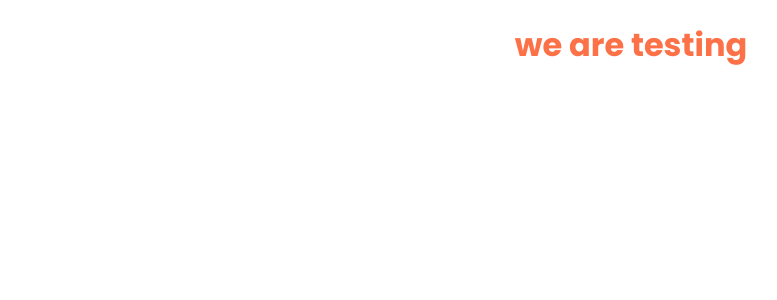
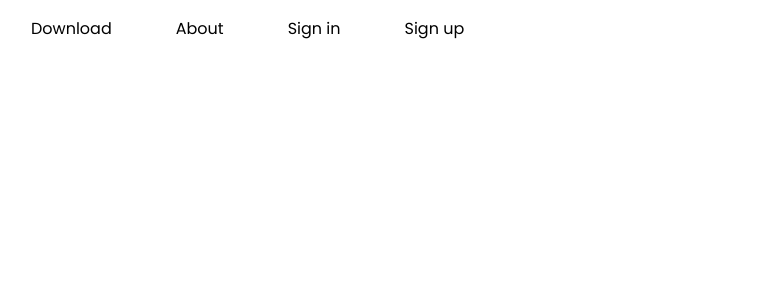
Before and after one commit to Love-Becca/converter, a React (Create React App) app: page / in a window 1280 px wide. Shown: the top 300 px of the page, without its empty margins (9-786 px from the left). Built offline with nearby package versions, Linux system fonts and the light colour scheme.

Commit message:
add: header

```diff
--- a/src/App.css
+++ b/src/App.css
@@ -1,3 +1,3 @@
-.App {
+/* .App {
   text-align: center;
-}
+} */
--- a/src/App.js
+++ b/src/App.js
@@ -1,9 +1,12 @@
 import './App.css';
+import Header from './ConverterHeader';
+import Body from './Converter';
 
 function App() {
   return (
     <div className="App">
-      <h1>we are testing</h1>
+      <Header />
+      <Body />
     </div>
   );
 }
--- /dev/null
+++ b/src/Converter.css
@@ -0,0 +1,8 @@
+li{
+    list-style-type: none;
+}
+
+ul{
+    display: flex;
+    gap: 5vw;
+}
--- /dev/null
+++ b/src/Converter.js
@@ -0,0 +1,10 @@
+import React from "react";
+
+const Body = () => {
+    return (
+        <>
+        </>
+    );
+}
+
+export default Body;
--- /dev/null
+++ b/src/ConverterHeader.js
@@ -0,0 +1,21 @@
+import React from "react";
+import './Converter.css'
+
+const Header = () => {
+    return (
+        <>
+            <header>
+                <nav>
+                    <ul>
+                        <li>Download</li>
+                        <li>About</li>
+                        <li>Sign in</li>
+                        <li>Sign up</li>
+                    </ul>
+                </nav>
+            </header>
+        </>
+    );
+}
+
+export default Header;
--- a/src/index.css
+++ b/src/index.css
@@ -1,7 +1,6 @@
 body {
   margin: 0;
   font-family: sans-serif;
-  color: var(--button-color,orange);
   -webkit-font-smoothing: antialiased;
   -moz-osx-font-smoothing: grayscale;
 }
```
